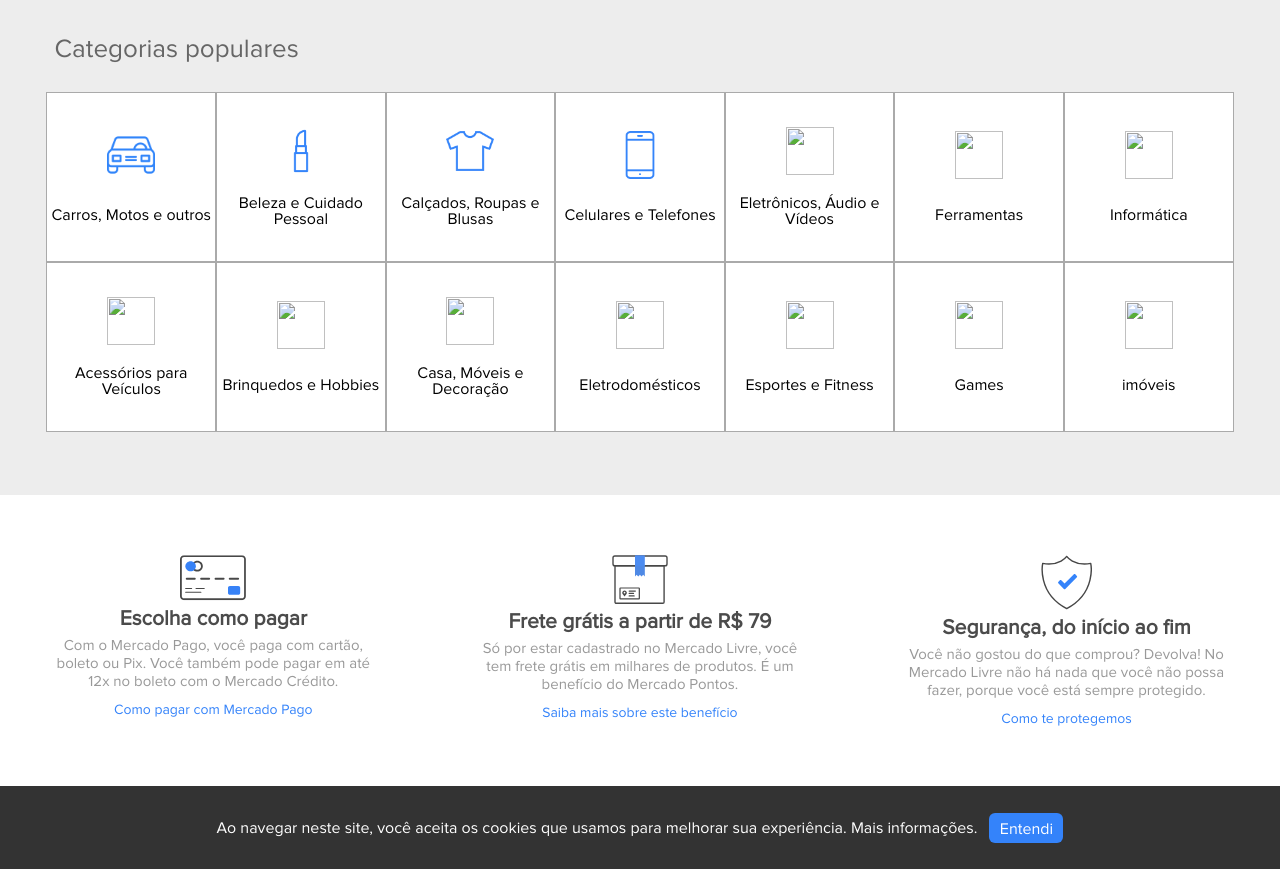
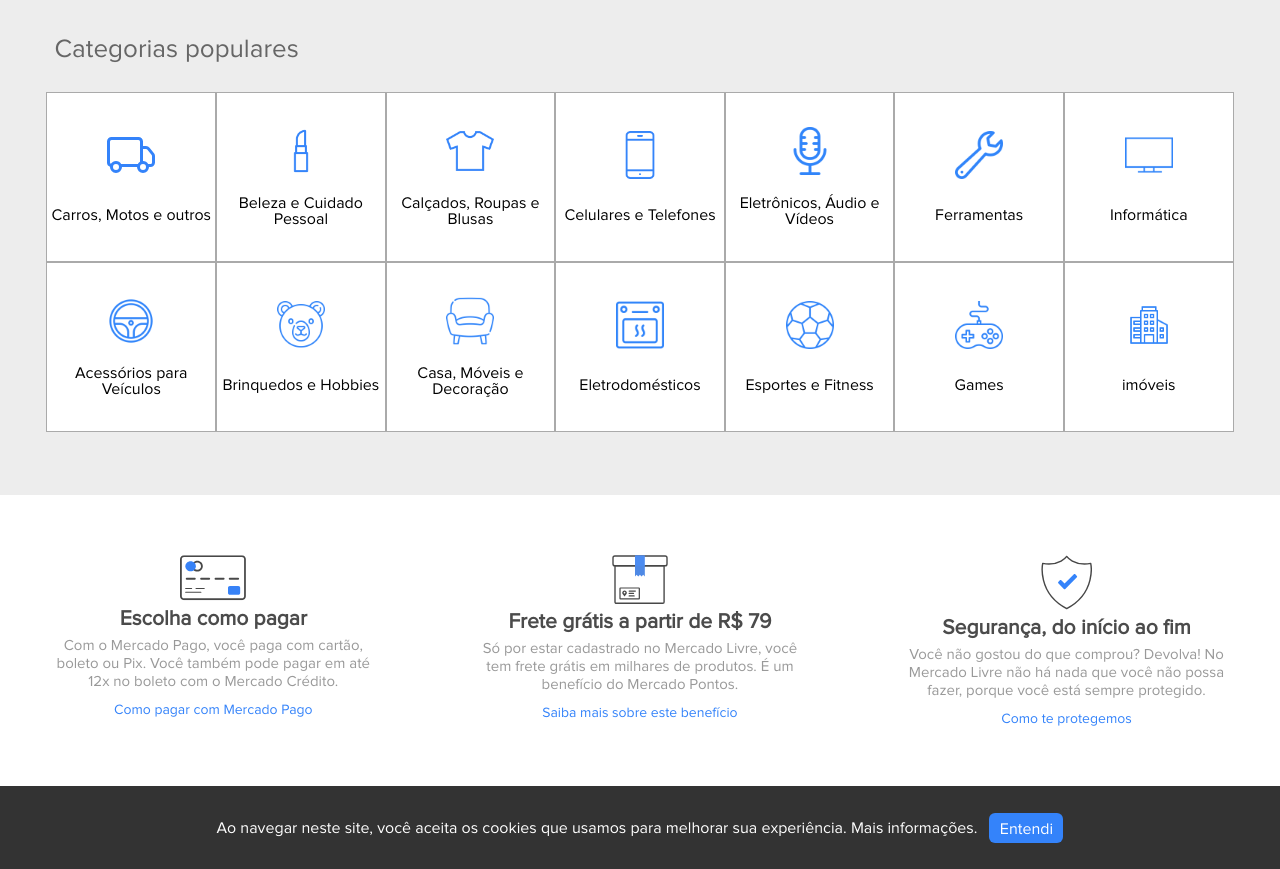
Before and after one commit to HcodeLabBlue/mercadoLivre, a website: page home.html in a window 1280 px wide. Shown: the part 1000-1869 px from the top of the page. Drawn offline with Linux system fonts and the light colour scheme.

Commit message:
iniciando a main

```diff
--- a/assets/scss/home.scss
+++ b/assets/scss/home.scss
@@ -246,8 +246,20 @@
                         align-items: center;
                         justify-content: space-around;
                         padding: 25px 0px;
+                        &:hover {
+                            background-color: #3483fa;
+                            color: #fff;
+                        }
+                        &:hover svg {
+                            fill: #fff;
+                        }
                     }
                     .categorias_populares_item_logo {
+                        svg {
+                            width: 48px;
+                            height: 48px;
+                            fill: #3483fa;
+                        }
                         img {
                             width: 48px;
                             height: 48px;
--- a/home.html
+++ b/home.html
@@ -183,7 +183,11 @@
 
                                 <div class="categorias_populares_item">
                                     <div class="categorias_populares_item_logo">
-                                        <img src="./assets/images/car.png" alt="">
+
+                                        <svg xmlns="http://www.w3.org/2000/svg" width="16" height="16" fill="currentColor" class="bi bi-truck" viewBox="0 0 16 16">
+                                            <path d="M0 3.5A1.5 1.5 0 0 1 1.5 2h9A1.5 1.5 0 0 1 12 3.5V5h1.02a1.5 1.5 0 0 1 1.17.563l1.481 1.85a1.5 1.5 0 0 1 .329.938V10.5a1.5 1.5 0 0 1-1.5 1.5H14a2 2 0 1 1-4 0H5a2 2 0 1 1-3.998-.085A1.5 1.5 0 0 1 0 10.5v-7zm1.294 7.456A1.999 1.999 0 0 1 4.732 11h5.536a2.01 2.01 0 0 1 .732-.732V3.5a.5.5 0 0 0-.5-.5h-9a.5.5 0 0 0-.5.5v7a.5.5 0 0 0 .294.456zM12 10a2 2 0 0 1 1.732 1h.768a.5.5 0 0 0 .5-.5V8.35a.5.5 0 0 0-.11-.312l-1.48-1.85A.5.5 0 0 0 13.02 6H12v4zm-9 1a1 1 0 1 0 0 2 1 1 0 0 0 0-2zm9 0a1 1 0 1 0 0 2 1 1 0 0 0 0-2z"/>
+                                          </svg>
+
                                     </div>
                                     <div class="categorias_populares_item_tit">
                                         Carros, Motos e outros
@@ -219,7 +223,7 @@
                                 <!--  -->
                                 <div class="categorias_populares_item">
                                     <div class="categorias_populares_item_logo">
-                                        <img src="./assets" alt="">
+                                        <img src="./assets/images/microphone.png" alt="">
                                     </div>
                                     <div class="categorias_populares_item_tit">
                                         Eletrônicos, Áudio e Vídeos
@@ -228,7 +232,7 @@
                                 <!--  -->
                                 <div class="categorias_populares_item">
                                     <div class="categorias_populares_item_logo">
-                                        <img src="./assets" alt="">
+                                        <img src="./assets/images/wrench.png" alt="">
                                     </div>
                                     <div class="categorias_populares_item_tit">
                                         Ferramentas
@@ -237,7 +241,7 @@
                                 <!--  -->
                                 <div class="categorias_populares_item">
                                     <div class="categorias_populares_item_logo">
-                                        <img src="./assets" alt="">
+                                        <img src="./assets/images/TV.png" alt="">
                                     </div>
                                     <div class="categorias_populares_item_tit">
                                         Informática
@@ -249,7 +253,7 @@
                             <div class="categorias_populares_line" id="categorias_populares_line2">
                                 <div class="categorias_populares_item">
                                     <div class="categorias_populares_item_logo">
-                                        <img src="./assets" alt="">
+                                        <img src="./assets/images/steering wheel.png" alt="">
                                     </div>
                                     <div class="categorias_populares_item_tit">
                                         Acessórios para Veículos
@@ -258,7 +262,7 @@
                                 <!--  -->
                                 <div class="categorias_populares_item">
                                     <div class="categorias_populares_item_logo">
-                                        <img src="./assets" alt="">
+                                        <img src="./assets/images/bear-mask.png" alt="">
                                     </div>
                                     <div class="categorias_populares_item_tit">
                                         Brinquedos e Hobbies
@@ -267,7 +271,7 @@
                                 <!--  -->
                                 <div class="categorias_populares_item">
                                     <div class="categorias_populares_item_logo">
-                                        <img src="./assets" alt="">
+                                        <img src="./assets/images/Armchair.png" alt="">
                                     </div>
                                     <div class="categorias_populares_item_tit">
                                         Casa, Móveis e Decoração
@@ -276,7 +280,7 @@
                                 <!--  -->
                                 <div class="categorias_populares_item">
                                     <div class="categorias_populares_item_logo">
-                                        <img src="./assets" alt="">
+                                        <img src="./assets/images/oven.png" alt="">
                                     </div>
                                     <div class="categorias_populares_item_tit">
                                         Eletrodomésticos
@@ -285,7 +289,7 @@
                                 <!--  -->
                                 <div class="categorias_populares_item">
                                     <div class="categorias_populares_item_logo">
-                                        <img src="./assets" alt="">
+                                        <img src="./assets/images/football.png" alt="">
                                     </div>
                                     <div class="categorias_populares_item_tit">
                                         Esportes e Fitness
@@ -294,7 +298,7 @@
                                 <!--  -->
                                 <div class="categorias_populares_item">
                                     <div class="categorias_populares_item_logo">
-                                        <img src="./assets" alt="">
+                                        <img src="./assets/images/joystick.png" alt="">
                                     </div>
                                     <div class="categorias_populares_item_tit">
                                         Games
@@ -303,7 +307,7 @@
                                 <!--  -->
                                 <div class="categorias_populares_item">
                                     <div class="categorias_populares_item_logo">
-                                        <img src="./assets" alt="">
+                                        <img src="./assets/images/Building.png" alt="">
                                     </div>
                                     <div class="categorias_populares_item_tit">
                                         imóveis
```
Also changed, not shown: assets/css/main.css.
